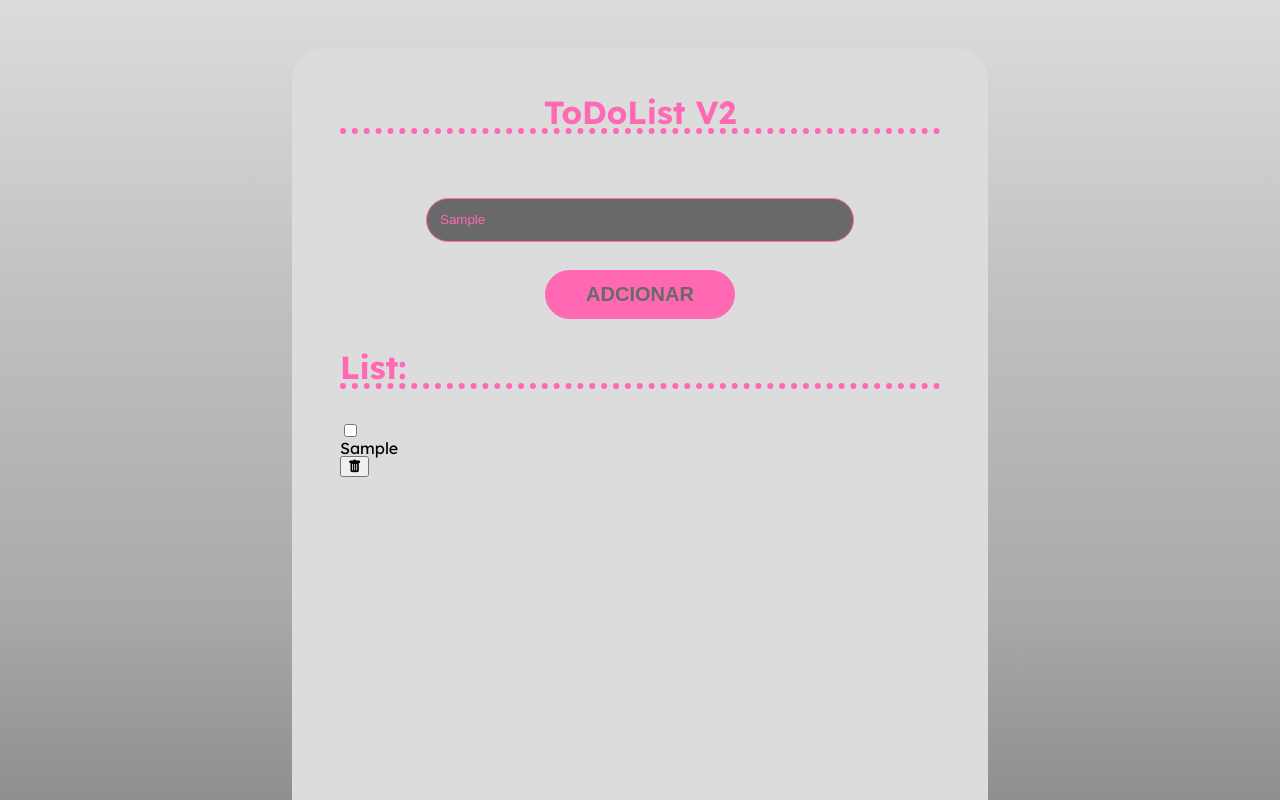
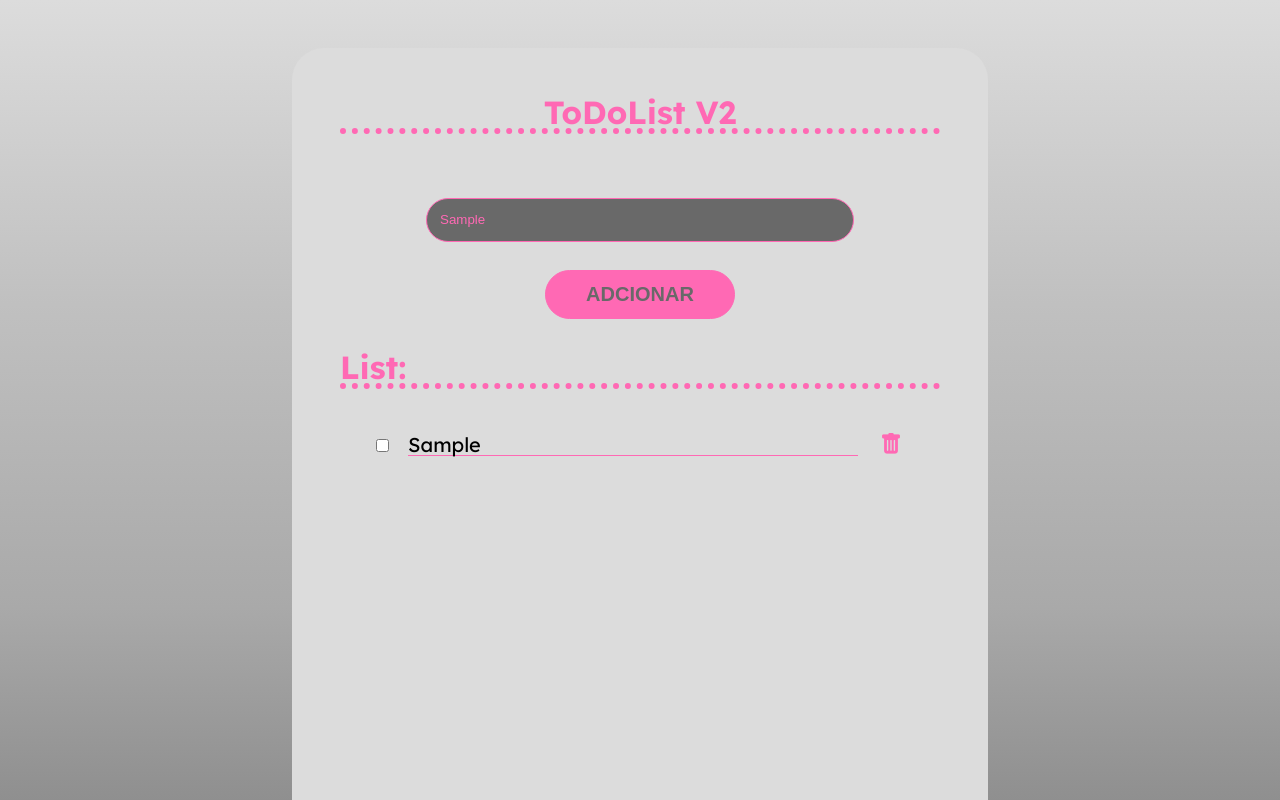
Before and after one commit to guicarbar/todolist-webpage-v2, a plain HTML site: page index.html in a window 1280 px wide. Both pictures are taken after typing "Sample" into the empty fields and a click on the input "Adcionar". Shown: the top 800 px of the page. Drawn offline with nearby package versions, Linux system fonts and the light colour scheme.

Commit message:
update css adn fixed js
- add css for list
- add evet keydown - enter

```diff
--- a/js/core.js
+++ b/js/core.js
@@ -5,22 +5,34 @@ import { createItem } from './creteItem.js'
 // var for input - submit
 const inputSubmit = document.getElementById("input-submit")
 
+// var for input text
+const inputText = document.getElementById("input-item")
+
 // listener for input
 inputSubmit.addEventListener("click", (event) => {
+  // prevennt reload page
   event.preventDefault()
-  // var for input text
-  const inputText = document.getElementById("input-item")
+
+  // listull var
+  const pNull = document.getElementById("p-listNull")
 
   // valid input
   if (inputText.value !== "") {
     // remove p-listNull
-    const pNull = document.getElementById("p-listNull")
     if (pNull.style.display !== "none" ) {
       pNull.style.display = "none"
     }
     // function to create item
-    const item = createItem(inputText.value)
+    const item = createItem(inputText.value, pNull)
   } else {
     alert("Escreva algo para sua lista!")
   }
 })
+
+
+// enter for more user
+inputText.addEventListener("keydown", (event) => {
+  if (event.key === "Enter") {
+    inputSubmit.click()
+  }
+})
--- a/js/creteItem.js
+++ b/js/creteItem.js
@@ -6,7 +6,9 @@ import { deleteItem } from './removeItem.js'
 import { validCheckbox } from './checkbox.js'
 
 // function to create item
-function createItem(text) {
+function createItem(text, listNull) {
+  // var to list area
+  const areaList = document.getElementById("list-area")
 
   // create div main
   const div = document.createElement("div")
@@ -18,7 +20,7 @@ function createItem(text) {
   // delet button
   const btnDelete = document.createElement("button")
   btnDelete.innerHTML = `<i class="bi bi-trash-fill"></i>`
-  btnDelete.onclick = () => deleteItem(div)
+  btnDelete.onclick = () => deleteItem(div, areaList, listNull)
 
   // create input - checkbox
   const inputCheckbox = document.createElement("input")
@@ -31,6 +33,8 @@ function createItem(text) {
   div.appendChild(btnDelete)
 
   // add to list area
-  const areaList = document.getElementById("list-area")
   areaList.appendChild(div)
+
+  // to scroll
+  areaList.scrollTop = areaList.scrollHeight;
 }
--- a/js/removeItem.js
+++ b/js/removeItem.js
@@ -1,6 +1,13 @@
 // export function
 export { deleteItem }
 
-function deleteItem(item) {
+function deleteItem(item, main, listNull) {
+  // remove item
   item.remove()
+
+  const childDivs = main.querySelectorAll('div')
+  // valid remove
+  if (childDivs.length === 0) {
+    listNull.style.display = "block"
+  }
 }
--- a/style/main.css
+++ b/style/main.css
@@ -121,9 +121,45 @@ form {
   outline-offset: 3px;
 }
 
+/* css of list area */
 #list-area {
   height: 500px;
   overflow-y: scroll;
+}
+
+#list-area > div {
+  padding: .6em 2em;
+  display: flex;
+  align-items: center;
+  justify-content: space-between;
+  gap: 1em;
+}
+
+#list-area > div > button {
+  color: var(--color6);
+  font-size: 22px;
+  background-color: transparent;
+  border: none;
+  transition: all .3s ease;
+}
+
+#list-area > div > button:hover {
+  transform: scale(1.1);
+}
+
+#list-area > div > button:active {
+  transform: scale(1);
+}
+
+#list-area > div > p {
+  width: 100%;
+  font-size: 20px;
+  font-weight: 400;
+  border-bottom: 1px solid var(--color6);
+}
+
+#list-area > p {
+  text-align: center;
 }
 
 .line {
```
